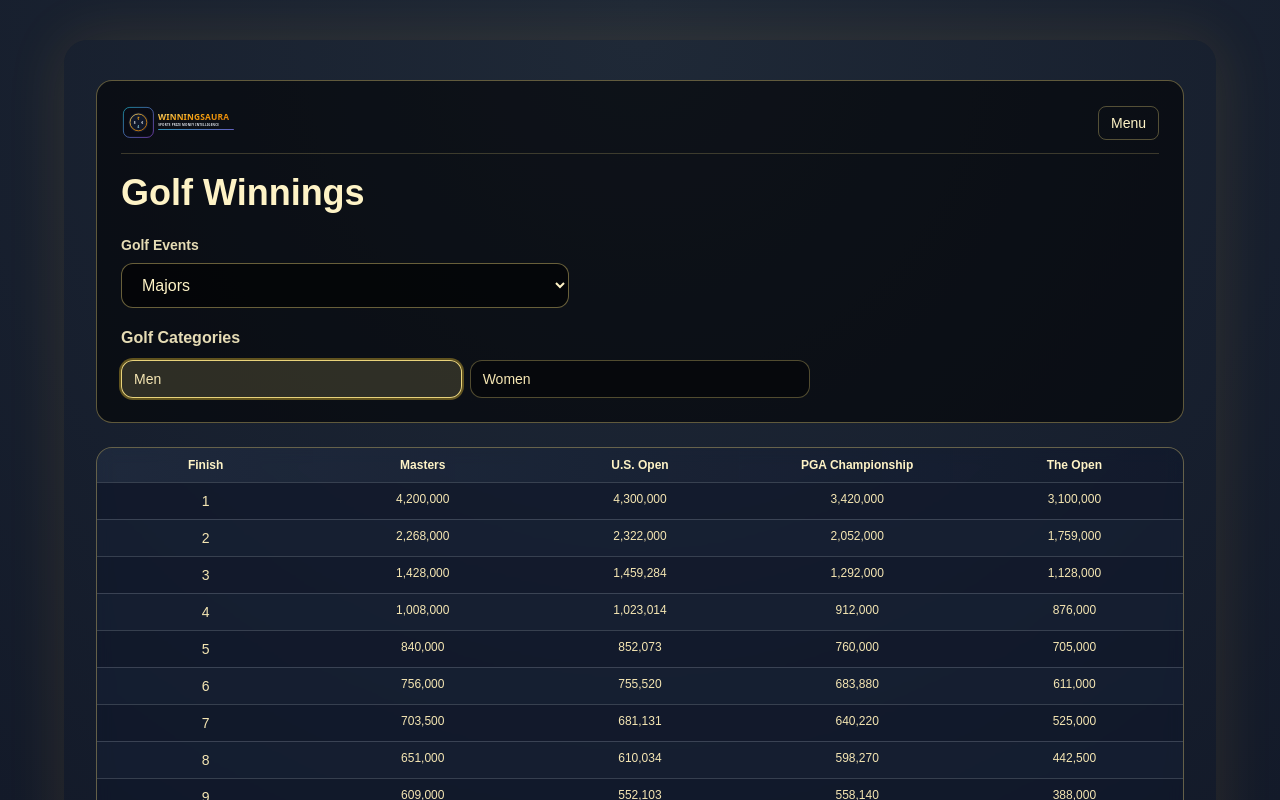
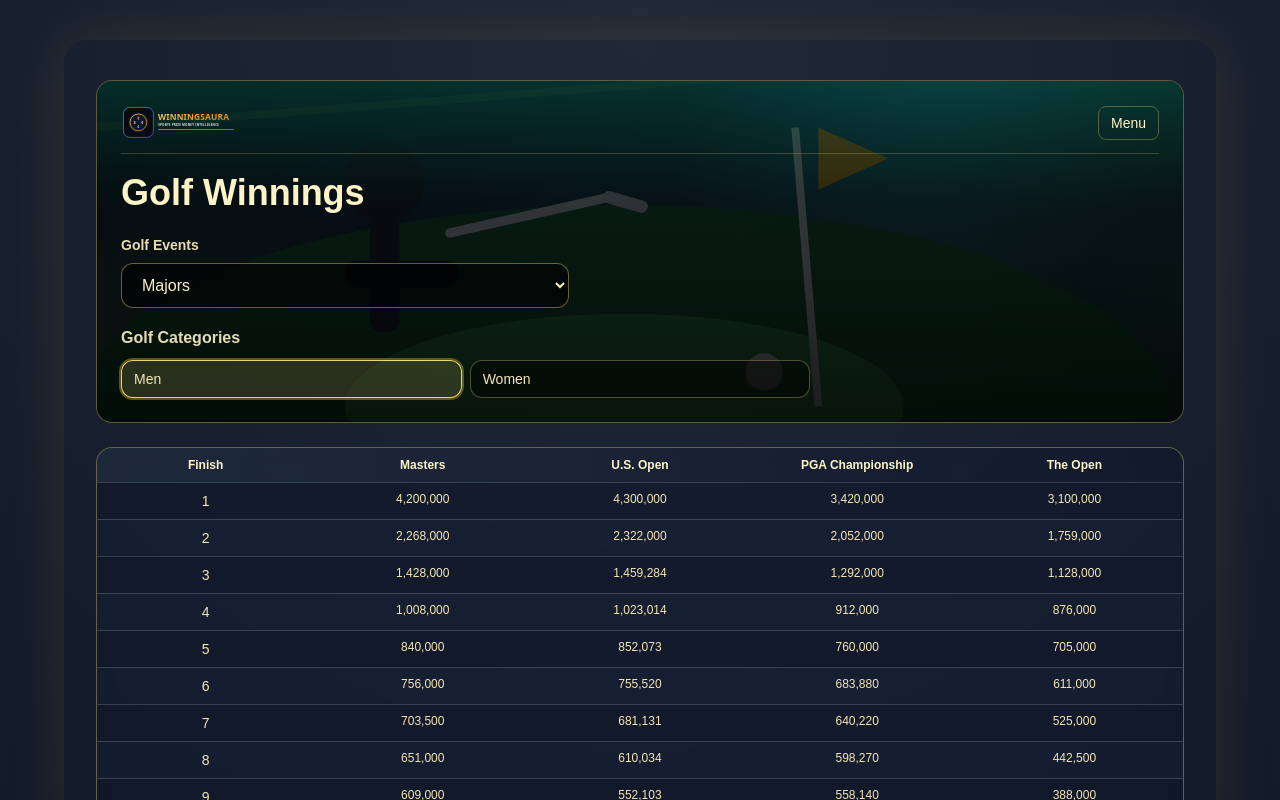
Before and after one commit to WinningsAura/WinningsAura, a Next.js app in the folder winnings-web/: page /golf-stats in a window 1280 px wide. Shown: the top 800 px of the page. Built offline with nearby package versions, Linux system fonts and the light colour scheme.

Commit message:
Add golf-course style visual backdrop to golf page header

```diff
--- a/winnings-web/src/app/golf-stats/page.tsx
+++ b/winnings-web/src/app/golf-stats/page.tsx
@@ -213,8 +213,15 @@ export default function GolfStatsPage() {
   return (
     <div className="min-h-screen bg-[radial-gradient(circle_at_top,_#1f2937_0%,_#0b1020_45%,_#05070f_100%)] px-3 py-6 text-[#F5E6B3] sm:px-6 sm:py-8 lg:px-8 lg:py-10">
       <main className="relative z-30 mx-auto w-full max-w-6xl rounded-2xl bg-[radial-gradient(circle_at_top,_#1f2937_0%,_#0b1020_45%,_#05070f_100%)] p-4 shadow-[0_0_60px_rgba(245,185,59,0.12)] backdrop-blur-xl sm:rounded-3xl sm:p-8">
-        <section className="mt-2 rounded-2xl border border-amber-200/35 bg-black/55 p-4 sm:p-6">
-          <div className="mb-4 flex flex-wrap items-center justify-between gap-3 border-b border-amber-200/20 pb-3">
+        <section className="relative mt-2 overflow-hidden rounded-2xl border border-amber-200/35 bg-black/55 p-4 sm:p-6">
+          <div
+            aria-hidden="true"
+            className="pointer-events-none absolute inset-0 bg-cover bg-center opacity-35"
+            style={{ backgroundImage: "url('/golf-aura-max-2026.svg')" }}
+          />
+          <div aria-hidden="true" className="pointer-events-none absolute inset-0 bg-gradient-to-b from-emerald-900/45 via-black/45 to-black/70" />
+
+          <div className="relative z-10 mb-4 flex flex-wrap items-center justify-between gap-3 border-b border-amber-200/20 pb-3">
             <Link href="/" className="flex items-center gap-2">
               <img src="/winnings-aura-logo-currency.svg" alt="WinningsAura" className="h-8 w-auto sm:h-9" />
             </Link>
@@ -236,6 +243,7 @@ export default function GolfStatsPage() {
             </nav>
           </div>
 
+          <div className="relative z-10">
             <h1 className="break-words text-[clamp(1.5rem,6vw,2rem)] font-bold leading-tight text-amber-100 sm:text-4xl">Golf Winnings</h1>
 
             <div className="mt-5 max-w-md">
@@ -266,6 +274,7 @@ export default function GolfStatsPage() {
                     {getGolfCategoryDisplayTitle(sec.title)}
                   </button>
                 ))}
+              </div>
             </div>
           </div>
         </section>
```
Lines whose indentation alone changed are shown as unchanged.
